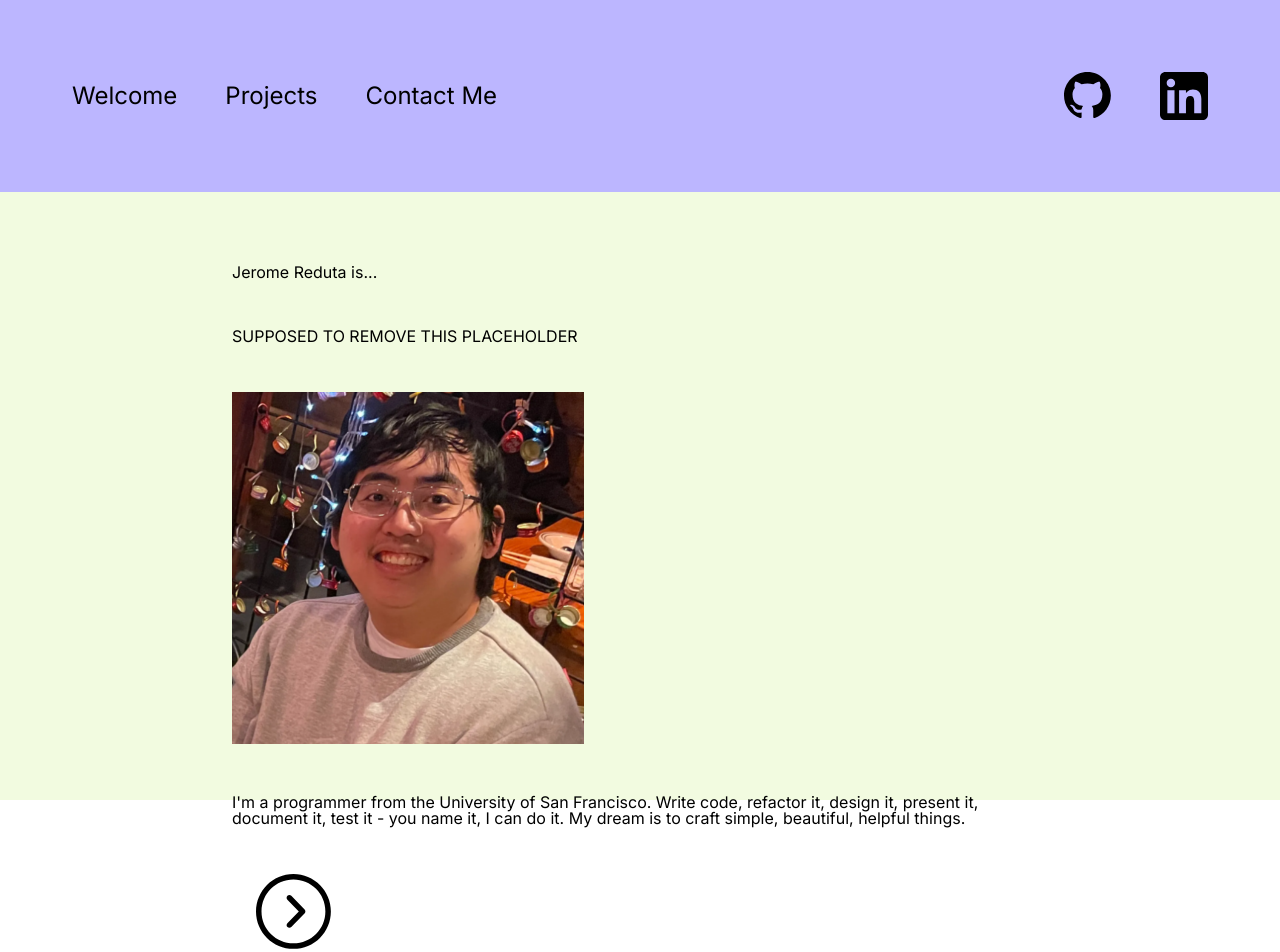
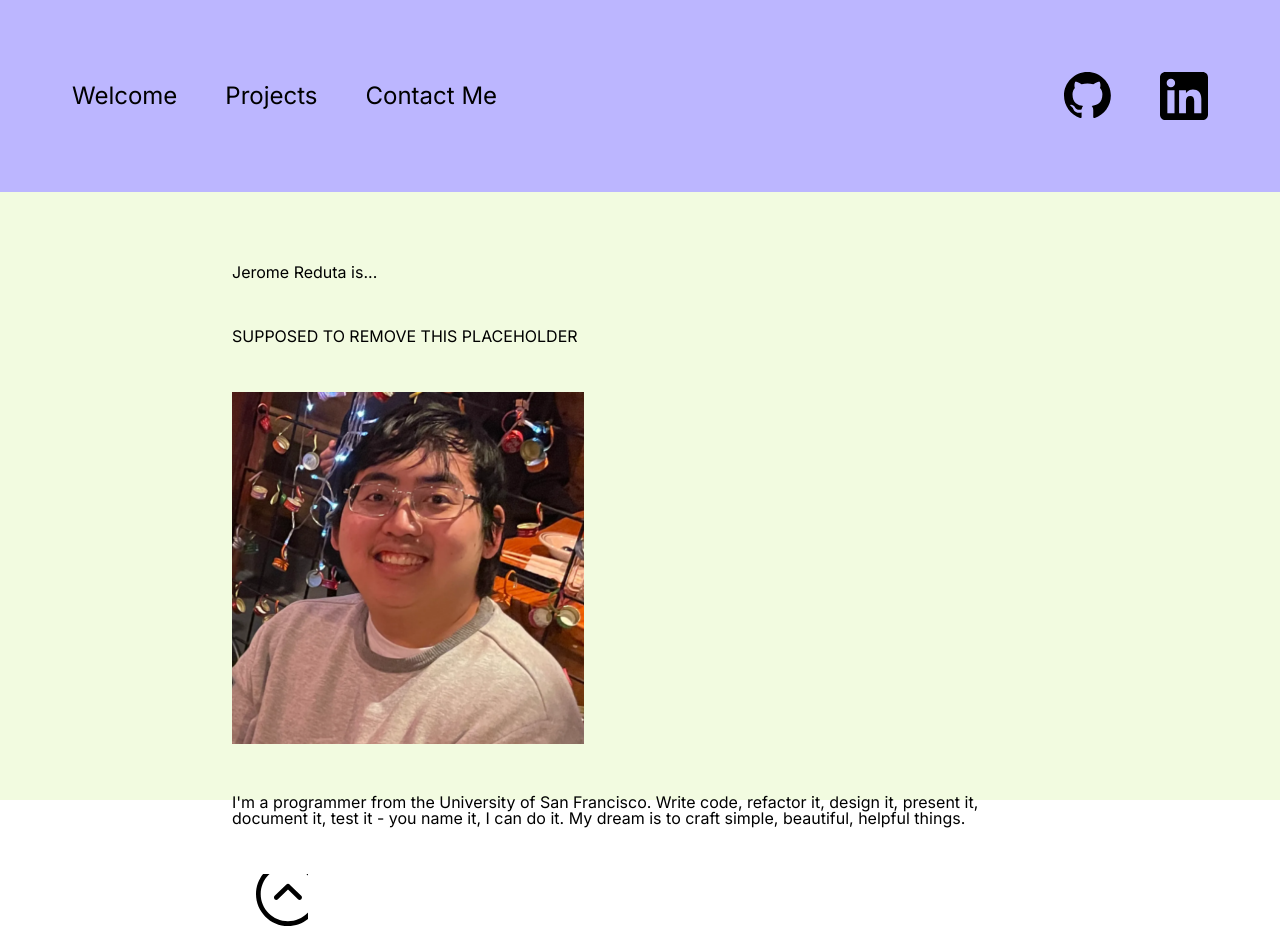
Before and after one commit to JeromeRReduta/Portfolio2025, a React (Vite) app: page / in a window 1280 px wide. Shown: the top 952 px of the page. Built offline with nearby package versions, Linux system fonts and the light colour scheme.

Commit message:
Finished nav arrow css, cleaned up svg css

```diff
--- a/src/about-me/components/AboutMePage.tsx
+++ b/src/about-me/components/AboutMePage.tsx
@@ -12,7 +12,7 @@ export default function AboutMePage(): JSX.Element {
             {/*TODO - literally make a thing that changes random message every 15 seconds*/}
             <PicOfMe />
             <Intro />
-            <NavArrow direction={"DOWN"} url={"/projects"} />
+            <NavArrow direction={"UP"} url={"/projects"} />
         </section>
     );
 }
--- a/src/shared/components/NavArrow.tsx
+++ b/src/shared/components/NavArrow.tsx
@@ -1,6 +1,8 @@
 import type { JSX } from "react";
 import ArrowSvg from "../../assets/right-arrow.svg?react";
 import { Link } from "react-router";
+import "../design/base.css";
+import "../design/nav-arrow.css";
 
 type Direction = "UP" | "RIGHT" | "DOWN" | "LEFT";
 
@@ -32,7 +34,7 @@ export default function NavArrow({
     }
     return (
         <Link to={url}>
-            <ArrowSvg className={className} />
+            <ArrowSvg className={`nav-arrow ${className}`} />
         </Link>
     );
 }
--- a/src/shared/design/header.css
+++ b/src/shared/design/header.css
@@ -25,10 +25,6 @@ header {
     align-items: center;
 }
 
-.offsite-links > * {
-    padding: 1.5rem;
-}
-
 .svg-link {
     color: var(--dark);
     height: 6rem;
@@ -46,9 +42,6 @@ header {
 .svg-link > svg {
     height: 100%;
     width: 100%;
-}
-
-.offsite-links > * > * {
     padding: 0 !important;
     margin: 0 !important;
 }
--- /dev/null
+++ b/src/shared/design/nav-arrow.css
@@ -0,0 +1,23 @@
+.nav-arrow,
+.nav-arrow > * {
+    margin: 0;
+    padding: 0;
+    height: 100px;
+    width: 100px;
+}
+
+.right-arrow {
+    rotate: 0deg;
+}
+
+.down-arrow {
+    rotate: 90deg;
+}
+
+.left-arrow {
+    rotate: 180deg;
+}
+
+.up-arrow {
+    rotate: 270deg;
+}
```
Also changed, not shown: src/assets/right-arrow.svg.
